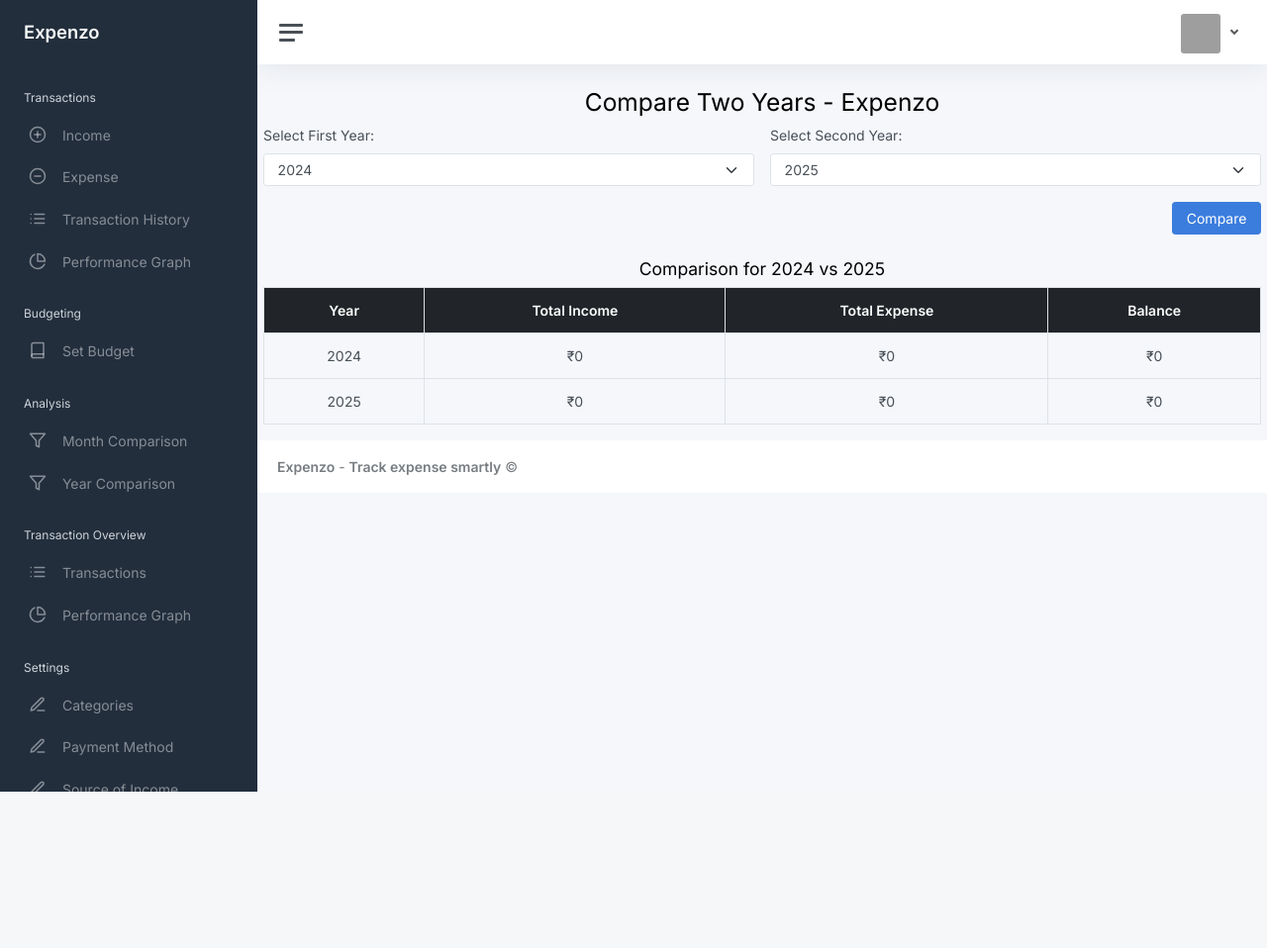
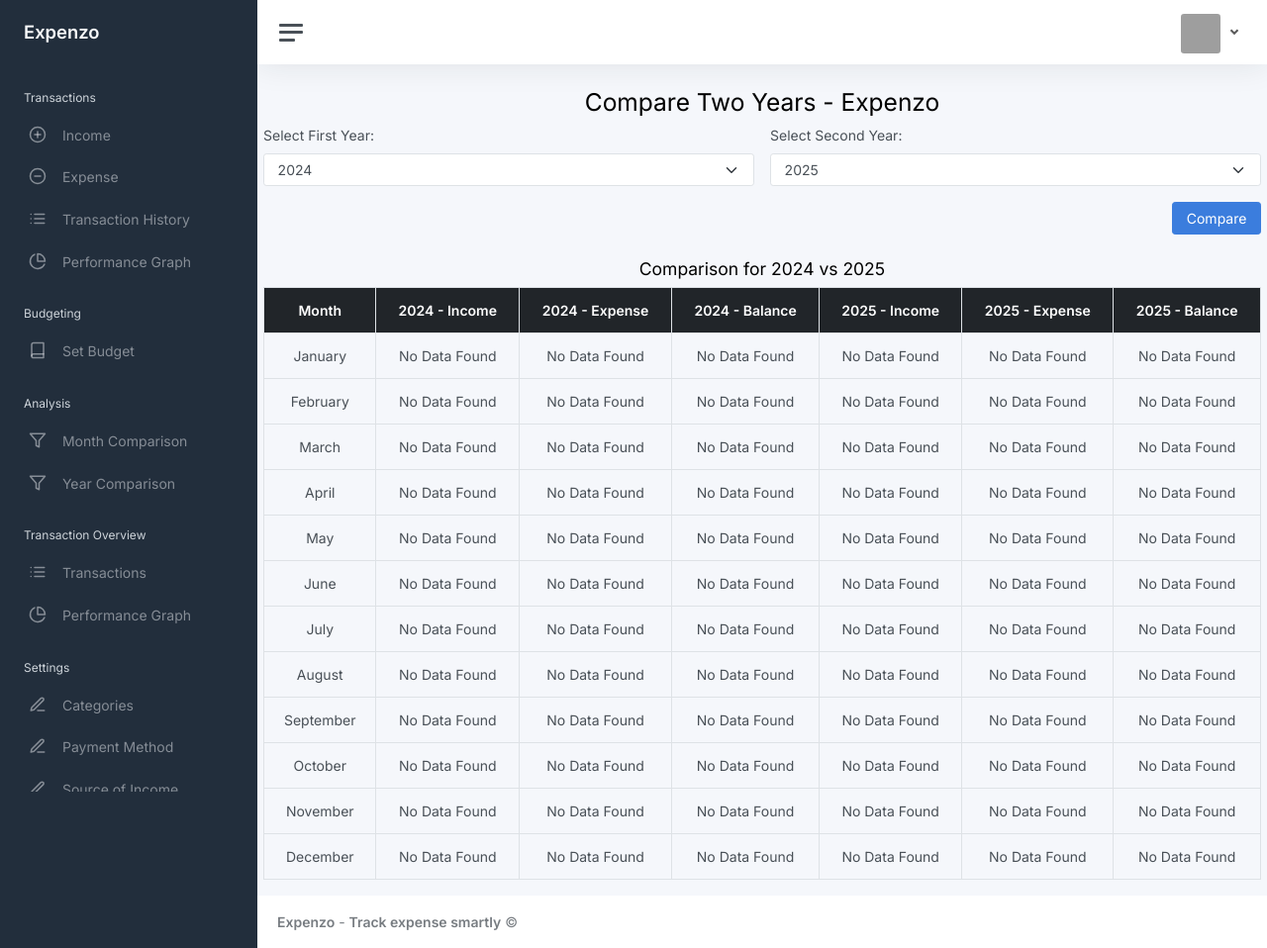
Before and after one commit to shyamsndr/SmartExpenseTracker, a Django app: page /compare-years/ in a window 1280 px wide. Shown: the whole page at 99% size. Before the commit the page ends 800 px from the top, so only its background shows below. Run offline with Django 5.2, Linux system fonts and the light colour scheme; some libraries are stand-ins or nearby versions; grey boxes are pictures that could not be loaded.

Commit message:
Updated year comparison in a better way

```diff
--- a/smart_expense_tracker/templates/compare_years.html
+++ b/smart_expense_tracker/templates/compare_years.html
@@ -34,25 +34,27 @@
     <table class="table table-bordered text-center">
         <thead class="table-dark">
             <tr>
-                    <th>Year</th>
-                    <th>Total Income</th>
-                    <th>Total Expense</th>
-                    <th>Balance</th>
+                <th>Month</th>
+                <th>{{ year1 }} - Income</th>
+                <th>{{ year1 }} - Expense</th>
+                <th>{{ year1 }} - Balance</th>
+                <th>{{ year2 }} - Income</th>
+                <th>{{ year2 }} - Expense</th>
+                <th>{{ year2 }} - Balance</th>
             </tr>
         </thead>
         <tbody>
+            {% for data in monthly_data %}
             <tr>
-                    <td>{{ year1 }}</td>
-                    <td>₹{{ income_year1 }}</td>
-                    <td>₹{{ expense_year1 }}</td>
-                    <td>₹{{ balance_year1 }}</td>
+                <td>{{ data.month }}</td>
+                <td>{{ data.year1_income }}</td>
+                <td>{{ data.year1_expense }}</td>
+                <td>{{ data.year1_balance }}</td>
+                <td>{{ data.year2_income }}</td>
+                <td>{{ data.year2_expense }}</td>
+                <td>{{ data.year2_balance }}</td>
             </tr>
-                <tr>
-                    <td>{{ year2 }}</td>
-                    <td>₹{{ income_year2 }}</td>
-                    <td>₹{{ expense_year2 }}</td>
-                    <td>₹{{ balance_year2 }}</td>
-                </tr>
+            {% endfor %}
         </tbody>
     </table>
 </div>
--- a/smart_expense_tracker/users/views.py
+++ b/smart_expense_tracker/users/views.py
@@ -539,30 +539,42 @@ def compare_years_view(request):
         request.session['year1'] = year1
         request.session['year2'] = year2
 
-    income_year1 = income_year2 = expense_year1 = expense_year2 = None
-    balance_year1 = balance_year2 = 0
+    months = [
+        "January", "February", "March", "April", "May", "June",
+        "July", "August", "September", "October", "November", "December"
+    ]
 
-    if year1 and year2:
-        # Get total income and expense for each selected year
-        income_year1 = Income.objects.filter(
-            user=user, date__year=year1
+    monthly_data = []
+
+    for month_index in range(1, 13):  # Loop from 1 (Jan) to 12 (Dec)
+        income1 = Income.objects.filter(
+            user=user, date__year=year1, date__month=month_index
         ).aggregate(total_income=Sum('amount'))['total_income'] or 0
 
-        income_year2 = Income.objects.filter(
-            user=user, date__year=year2
+        income2 = Income.objects.filter(
+            user=user, date__year=year2, date__month=month_index
         ).aggregate(total_income=Sum('amount'))['total_income'] or 0
 
-        expense_year1 = Expense.objects.filter(
-            user=user, date__year=year1
+        expense1 = Expense.objects.filter(
+            user=user, date__year=year1, date__month=month_index
         ).aggregate(total_expense=Sum('amount'))['total_expense'] or 0
 
-        expense_year2 = Expense.objects.filter(
-            user=user, date__year=year2
+        expense2 = Expense.objects.filter(
+            user=user, date__year=year2, date__month=month_index
         ).aggregate(total_expense=Sum('amount'))['total_expense'] or 0
 
-        # Calculate balance for each year
-        balance_year1 = income_year1 - expense_year1
-        balance_year2 = income_year2 - expense_year2
+        balance1 = income1 - expense1 if (income1 or expense1) else "No Data Found"
+        balance2 = income2 - expense2 if (income2 or expense2) else "No Data Found"
+
+        monthly_data.append({
+            "month": months[month_index - 1],
+            "year1_income": income1 if income1 else "No Data Found",
+            "year1_expense": expense1 if expense1 else "No Data Found",
+            "year1_balance": balance1,
+            "year2_income": income2 if income2 else "No Data Found",
+            "year2_expense": expense2 if expense2 else "No Data Found",
+            "year2_balance": balance2,
+        })
 
     # Generate year choices
     years = [str(y) for y in range(datetime.now().year, datetime.now().year - 5, -1)]
@@ -570,13 +582,8 @@ def compare_years_view(request):
     context = {
         'year1': year1,
         'year2': year2,
-        'income_year1': income_year1,
-        'income_year2': income_year2,
-        'expense_year1': expense_year1,
-        'expense_year2': expense_year2,
-        'balance_year1': balance_year1,
-        'balance_year2': balance_year2,
         'years': years,
+        'monthly_data': monthly_data,
     }
     return render(request, 'compare_years.html', context)
 
```
Lines whose indentation alone changed are shown as unchanged.
